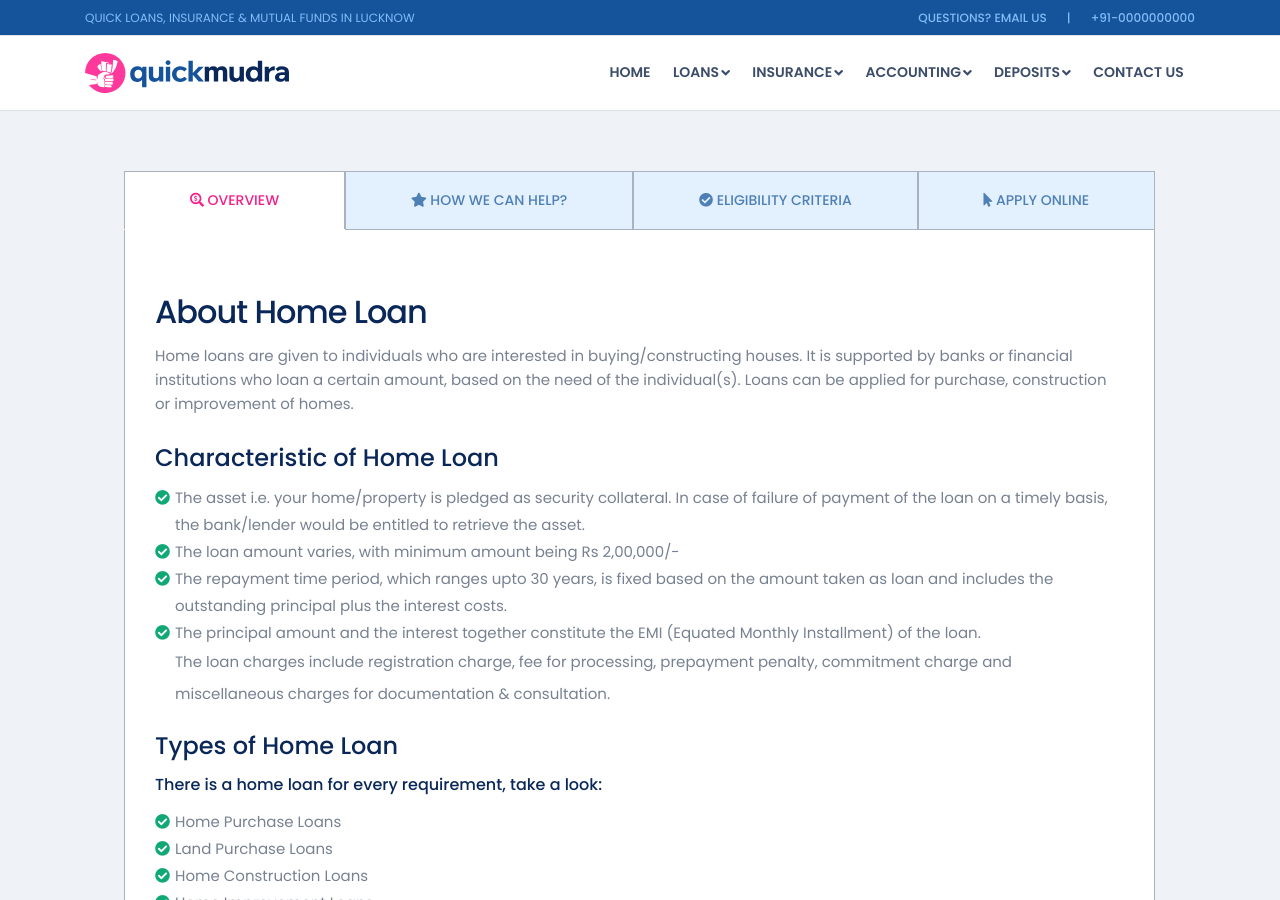
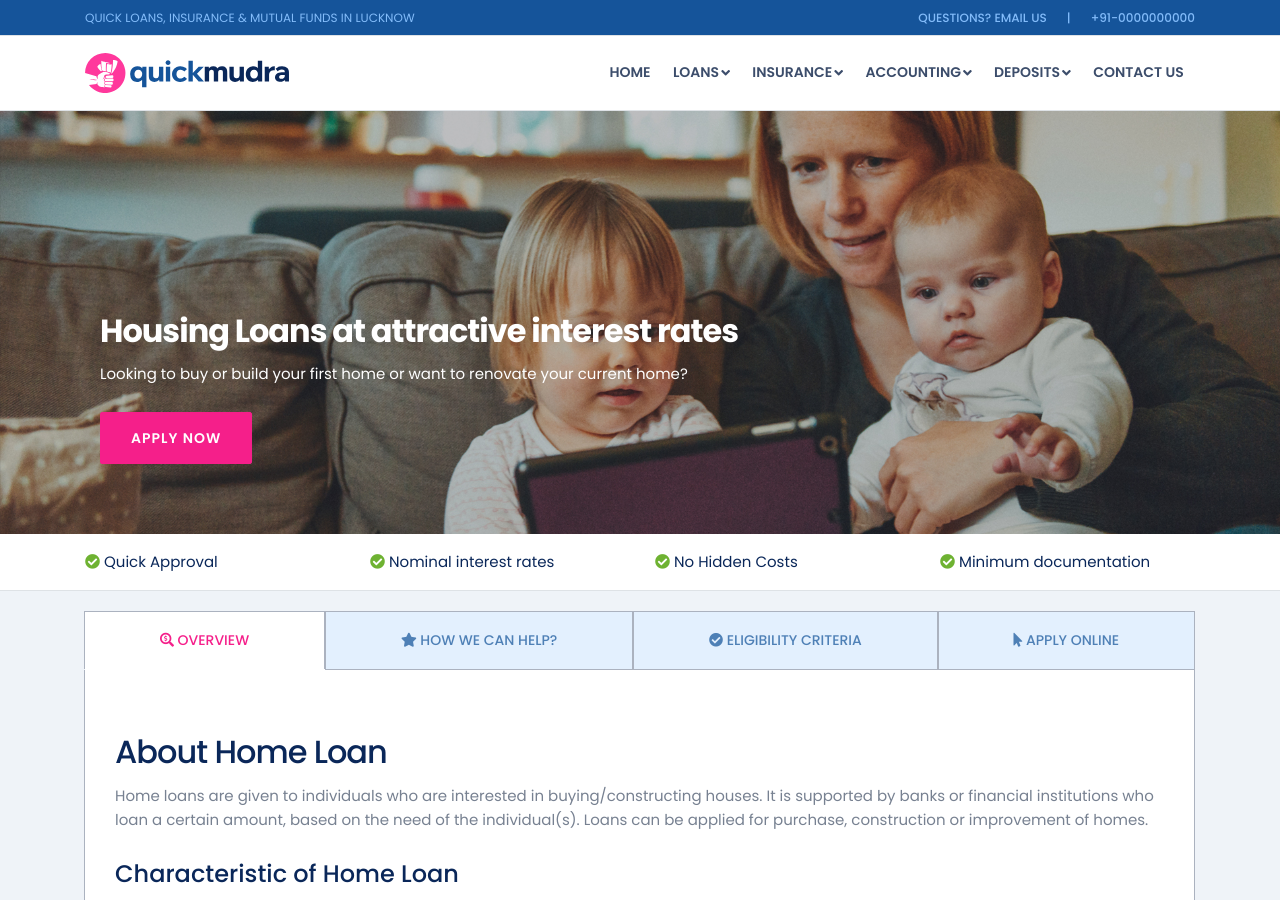
Before and after one commit to jaswinder-singh/creditme, a Jekyll site: the page built from pages/home-loan.html, in a window 1280 px wide and 900 px high. Built offline with Jekyll 4.4.1, drawn with Linux system fonts in a browser that asks for light colours; nearby versions of some CDN libraries.

Commit message:
Update home-loan.html

```diff
--- a/pages/home-loan.html
+++ b/pages/home-loan.html
@@ -5,12 +5,46 @@
 keywords: Home Loan, Personal Loan, Business Loan, Loan Against Property, Used Car Loans, Gold Loan, Education Loan, Insurance, Tax Services, GST, Home Loan, Quick Mudra
 permalink: /home-loan
 ---
-
+<div class="slider" id="slider">
+    <div>
+        <div class="header-img">
+            <img src="{{ site.url }}/assets/images/home-loan-slider.jpg" alt="{{ site.name }} - {{ site.description }}" class="" />
+            <div class="container">
+                <div class="col-xl-8 col-lg-8 col-md-12 col-sm-12 col-12">
+                    <div class="slider-captions">
+                        <!-- slider-captions -->
+                        <h1 class="slider-title">Housing Loans at attractive interest rates</h1>
+                        <p class="slider-text d-none d-xl-block d-lg-block d-md-block">Looking to buy or build your first home or want to renovate your current home?</p>
+                        <div class="d-none d-sm-block"><a href="{{ site.url }}/apply-now" class="btn btn-secondary">Apply Now</a></div>
+                    </div>
+                </div>
+            </div>
+        </div>
+    </div>
+</div>
+<div class="feature-list-bar bg-white border-bottom">
+    <div class="container">
+        <div class="row">
+            <div class="col-xl-3 col-lg-3 col-md-6 col-sm-6 col-6">
+                <p><i class="fas fa-check-circle fa-success"></i> Quick Approval</p>
+            </div>
+            <div class="col-xl-3 col-lg-3 col-md-6 col-sm-6 col-6">
+                <p><i class="fas fa-check-circle fa-success"></i> Nominal interest rates</p>
+            </div>
+            <div class="col-xl-3 col-lg-3 col-md-6 col-sm-6 col-6">
+                <p><i class="fas fa-check-circle fa-success"></i> No Hidden Costs</p>
+            </div>
+            <div class="col-xl-3 col-lg-3 col-md-6 col-sm-6 col-6">
+                <p><i class="fas fa-check-circle fa-success"></i> Minimum documentation</p>
+            </div>
+        </div>
+    </div>
+</div>
 <div class=" ">
     <div class="container pdt60">
         <div class="row">
             <div class="col-md-12">
-                <div class="wrapper-content pinside40">
+                <div class="wrapper-content">
                     <div class="st-tabs bg-white">
                         <!-- Nav tabs -->
                         <ul class="nav nav-tabs nav-fill" id="myTab" role="tablist">
```
